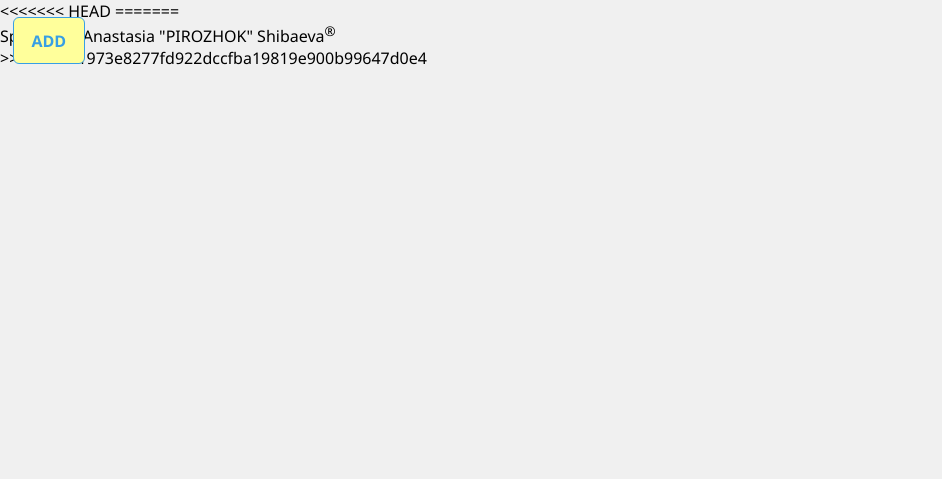
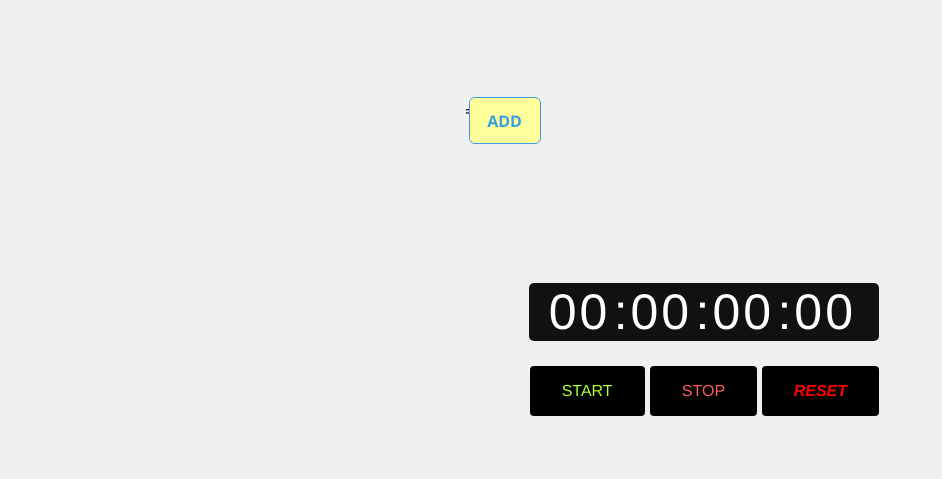
Before and after one commit to Shibaev-Ilya/timer.github.io, a website: page index.html in a window 1280 px wide. Shown: the whole page, without its empty margins (0-942 px from the left). Drawn offline with Linux system fonts and the light colour scheme.

Commit message:
Update index.html

```diff
--- a/index.html
+++ b/index.html
@@ -8,24 +8,21 @@
     <title>Timer</title>
 </head>
 <body>
-<<<<<<< HEAD
-    <!-- <div class="wrapper">
+
+    <div class="wrapper">
 =======
     <div class="wrapper">
         <div class="img"></div>
->>>>>>> 11973e8277fd922dccfba19819e900b99647d0e4
         <div class="watch"><span class="hours">00</span> : <span class="minutes">00</span> : <span class="seconds">00</span> : <span class="miliseconds">00</span></div>
         <div class="buttonStart bubbly-button">START</div>
         <div class="buttonEnd bubbly-button">STOP</div>
         <div class="buttonReset bubbly-button">RESET</div>
-<<<<<<< HEAD
-    </div> -->
+
+    </div>
     <div class="modal"></div>
     <div class="addCalc">ADD</div>
-=======
-        <div class="text">Special for Anastasia "PIROZHOK" Shibaeva<sup>&#174;</sup></textarea>
     </div>
->>>>>>> 11973e8277fd922dccfba19819e900b99647d0e4
+
 <script src="script.js"></script>
 </body>
 </html>
```
